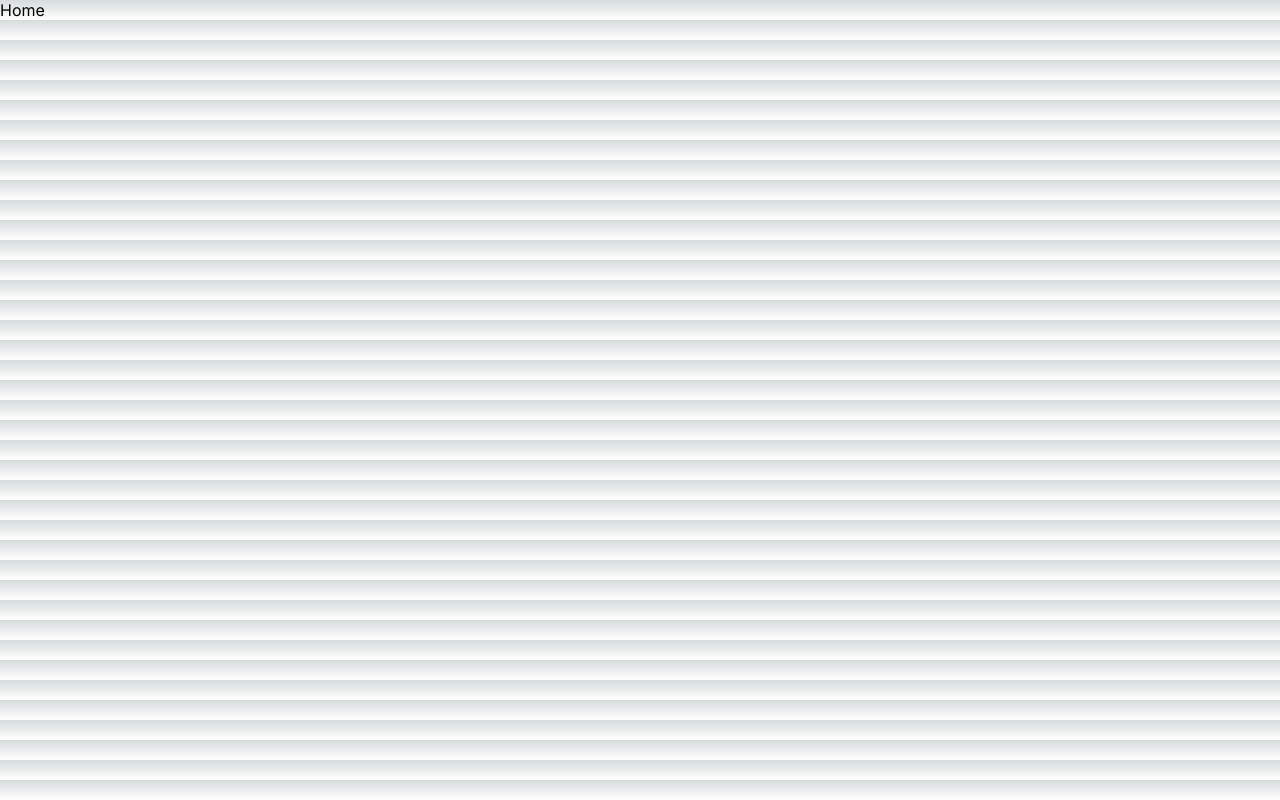
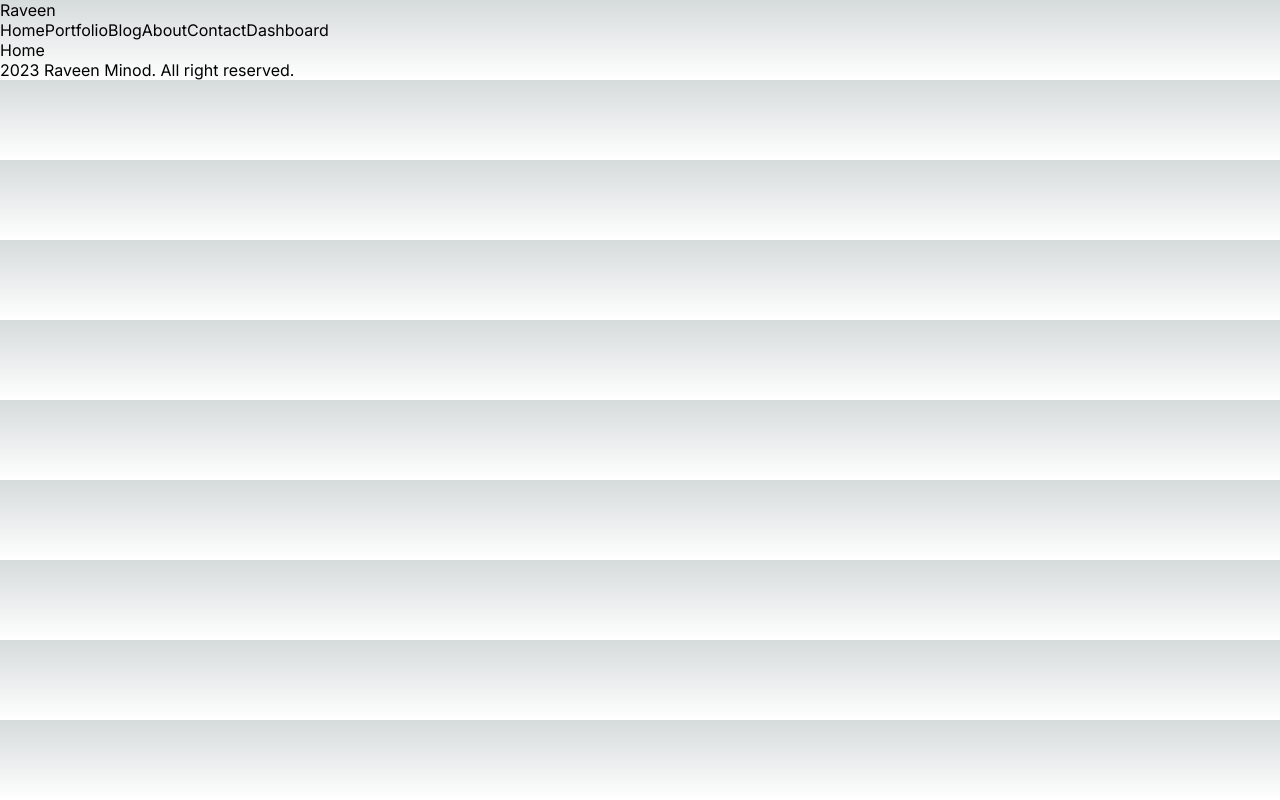
Before and after one commit to raveenminod/fullstackblog, a Next.js app: page / in a window 1280 px wide. Built offline with nearby package versions, Linux system fonts and the light colour scheme.

Commit message:
nav and footer create

```diff
--- a/src/app/layout.js
+++ b/src/app/layout.js
@@ -1,17 +1,23 @@
-import { Inter } from 'next/font/google'
-import './globals.css'
+import { Inter } from "next/font/google";
+import "./globals.css";
+import Navbar from "@/components/navbar/Navbar";
+import Footer from "@/components/footer/Footer";
 
-const inter = Inter({ subsets: ['latin'] })
+const inter = Inter({ subsets: ["latin"] });
 
 export const metadata = {
-  title: 'Create Next App',
-  description: 'Generated by create next app',
-}
+  title: "Create Next App",
+  description: "Generated by create next app",
+};
 
 export default function RootLayout({ children }) {
   return (
     <html lang="en">
-      <body className={inter.className}>{children}</body>
+      <body className={inter.className}>
+        <Navbar />
+        {children}
+        <Footer />
+      </body>
     </html>
-  )
+  );
 }
--- /dev/null
+++ b/src/components/footer/Footer.jsx
@@ -0,0 +1,12 @@
+import React from 'react'
+
+const Footer = () => {
+  return (
+    <div>
+      <div>2023 Raveen Minod. All right reserved.</div>
+      <div></div>
+    </div>
+  )
+}
+
+export default Footer
--- /dev/null
+++ b/src/components/navbar/Navbar.jsx
@@ -0,0 +1,52 @@
+import Link from "next/link";
+import React from "react";
+
+const links = [
+  {
+    id: 1,
+    title: "Home",
+    url: "/",
+  },
+  {
+    id: 2,
+    title: "Portfolio",
+    url: "/portfolio",
+  },
+  {
+    id: 3,
+    title: "Blog",
+    url: "/blog",
+  },
+  {
+    id: 4,
+    title: "About",
+    url: "/about",
+  },
+  {
+    id: 5,
+    title: "Contact",
+    url: "/contact",
+  },
+  {
+    id: 6,
+    title: "Dashboard",
+    url: "/dashboard",
+  },
+];
+
+const Navbar = () => {
+  return (
+    <div>
+      <Link href="/">Raveen</Link>
+      <div>
+        {links.map((link) => (
+          <Link key={link.id} href={link.url}>
+            {link.title}
+          </Link>
+        ))}
+      </div>
+    </div>
+  );
+};
+
+export default Navbar;
```
Also changed, not shown: src/app/blog/layout.jsx (deleted, +0 -12 lines), src/app/contact/loading.jsx (added, +9 -0 lines).
